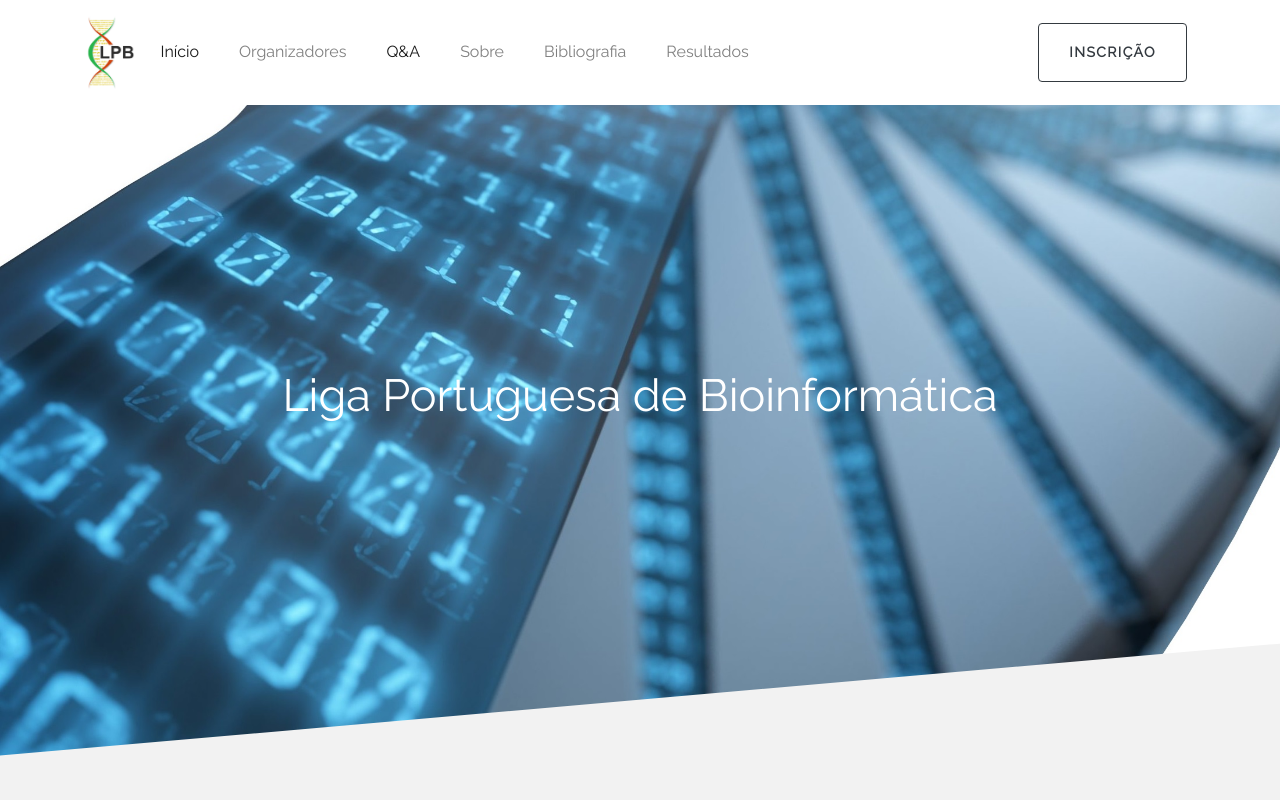
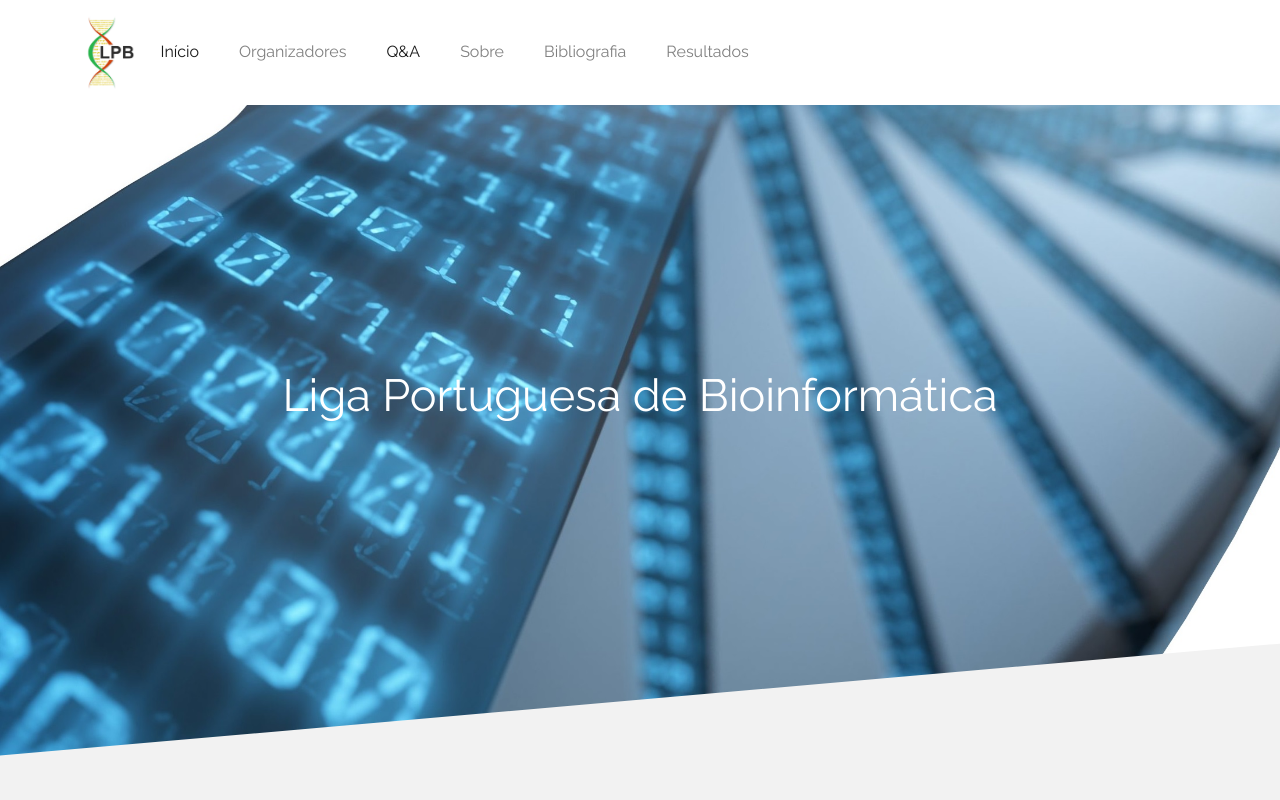
Before and after one commit to lpbio/lpbio.github.io, a plain HTML site: page index.html in a window 1280 px wide. Shown: the top 800 px of the page. Drawn offline with Linux system fonts and the light colour scheme; some packages are replaced by stand-ins of ours; no server answers.

Commit message:
Update index.html

```diff
--- a/index.html
+++ b/index.html
@@ -46,7 +46,7 @@
           <div class=" navbar-collapse order-1 dual-collapse2">
             <ul class="navbar-nav ml-auto nav-pills nav-fill">
             <li class="nav-link"><a href="https://forms.gle/PQQBTyWK44pfN1dX9" class="">
-              <button class="btn btn-outline-dark ">Inscrição</button>
+              <!-- <button class="btn btn-outline-dark ">Inscrição</button> -->
             </a></li>
 
             </ul>
```
